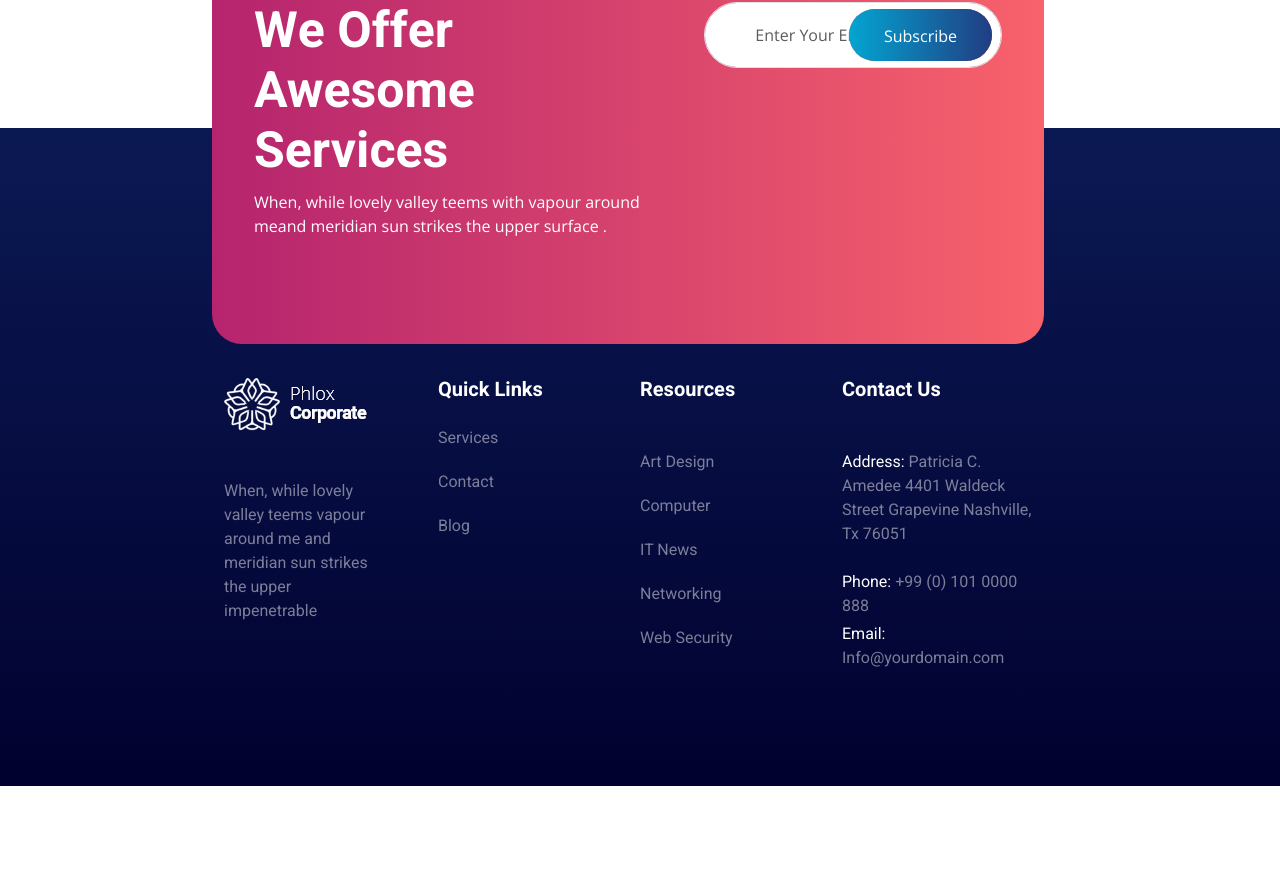
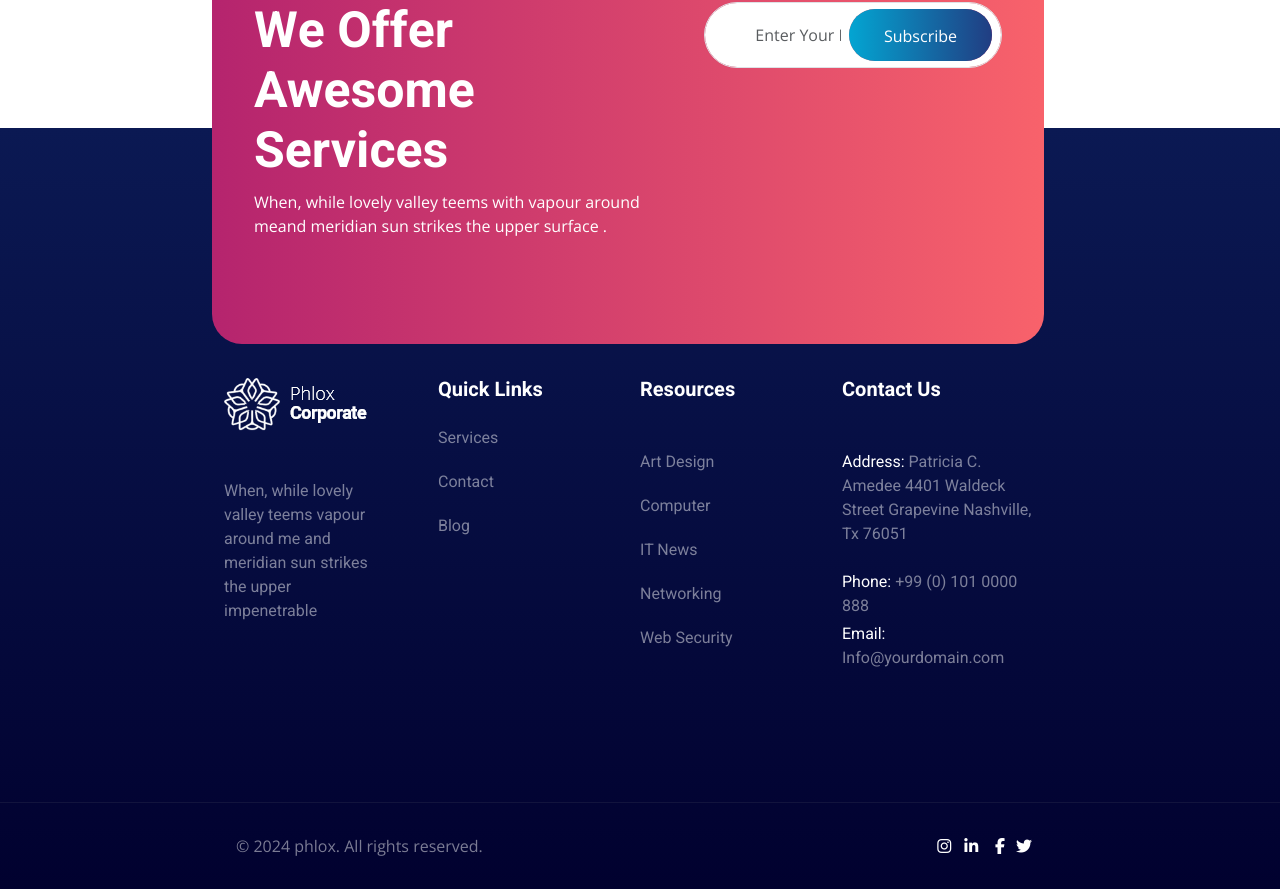
Before and after one commit to salvatore-impellizzeri/proj-html-vuejs, a Vue app: page / in a window 1280 px wide. Shown: the part 7737-8626 px from the top of the page. Before the commit the page ends 8523 px from the top, so only its background shows below. Built offline with nearby package versions, Linux system fonts and the light colour scheme.

Commit message:
Completato l'intero Footer

```diff
--- a/src/components/AppFooter.vue
+++ b/src/components/AppFooter.vue
@@ -17,11 +17,12 @@ export default {
 </script>
 
 <template>
-  <div class="container-footer">
-    <div>
+  <div>
+    <div class="footer-set">
       <UpperFooter />
     </div>
-    <div>
+    <hr>
+    <div class="footer-set">
       <LowerFooter />
     </div>
   </div>
@@ -29,9 +30,13 @@ export default {
 
 <style scoped>
 
-.container-footer{
+.footer-set{
     width: 65%;
     margin: auto;
 }
 
+hr{
+    height: 1px;
+    color: rgba(128, 128, 128, 0.479);
+}
 </style>
--- a/src/components/LowerFooter.vue
+++ b/src/components/LowerFooter.vue
@@ -3,7 +3,28 @@
 export default {
   data() {
     return {
-
+        socials:[
+            {
+                label: 'Instagram',
+                logo:'<i class="fa-brands fa-instagram"></i>',
+                url:'#',
+            },
+            {
+                label: 'Linkedin',
+                logo:'<i class="fa-brands fa-linkedin-in"></i>',
+                url:'#',
+            },
+            {
+                label: 'Facebook',
+                logo:'<i class="fa-brands fa-facebook-f"></i>',
+                url:'#',
+            },
+            {
+                label: 'Twitter',
+                logo:'<i class="fa-brands fa-twitter"></i>',
+                url:'#',
+            },
+        ]
     }
   },
 
@@ -14,11 +35,36 @@ export default {
 </script>
 
 <template>
-  <div>
-
+  <div class="row m-auto container-lower">
+    <div class="col-7">
+        <p>
+            © 2024 phlox. All rights reserved.
+        </p>
+    </div>
+    <div class="col-5 row justify-content-end">
+        <div class="col-1 d-flex justify-content-end p-0 logo" v-for="(social, i) in socials" :key="i">
+            <a :href="socials" v-html="social.logo">
+            </a>
+        </div>
+    </div>
   </div>
 </template>
 
-<style scoped>
+<style lang="scss" scoped>
 
+.container-lower{
+    padding: 15px 0;
+}
+
+p{
+    color: rgba(255, 255, 255, 0.479);
+}
+
+a{
+    color: white !important;
+}
+
+a:hover{
+    color: #B6246E !important;
+}
 </style>
--- a/src/components/SubscribeFooter.vue
+++ b/src/components/SubscribeFooter.vue
@@ -24,15 +24,15 @@ export default {
         </p>
     </div>
     <div class="col-5">
-        <div class="input-group mb-3">
-            <input type="email" class="form-control" placeholder="Enter Your Email Address" required aria-describedby="button-addon2">
-            <button class="blue-button" type="button">
+        <form class="input-group mb-3">
+            <input type="email" name="email" class="form-control" placeholder="Enter Your Email Address" required aria-describedby="button-addon2">
+            <button class="blue-button" type="submit">
                 <span>
                     Subscribe
                 </span>
             </button>
             </input>
-        </div>
+        </form>
     </div>
   </div>
 </template>
@@ -53,7 +53,7 @@ export default {
 
         input{
             border-radius: 40px !important;
-            padding: 20px 50px;
+            padding: 20px 160px 20px 50px;
             position: relative;
             z-index: 0;
         }
```
